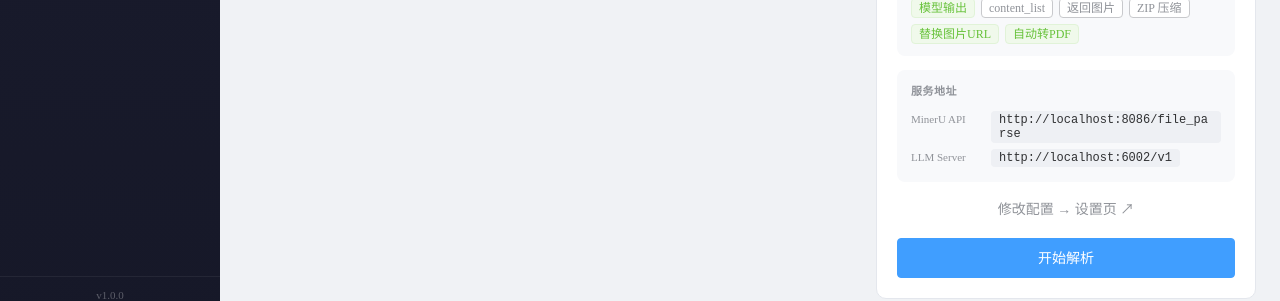
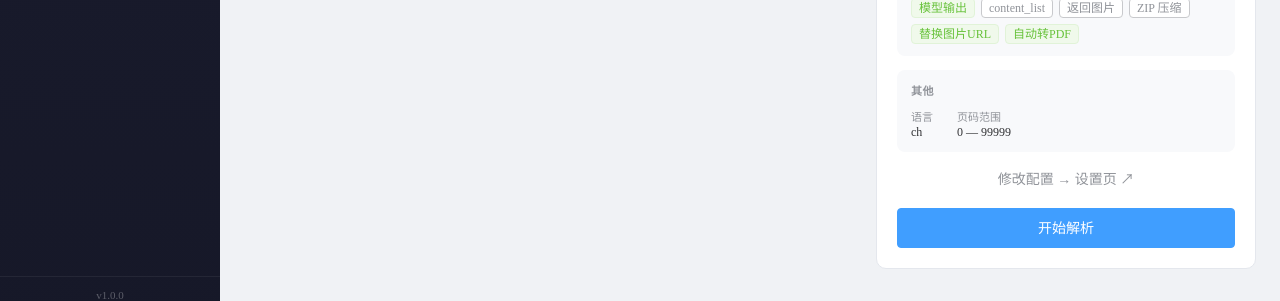
Before and after one commit to StanlySGY/mineru-batch, a Vue app in the folder frontend/: page /upload in a window 1280 px wide. Shown: the part 443-744 px from the top of the page. Built offline with nearby package versions, Linux system fonts and the light colour scheme; no server answers.

Commit message:
fix: 上传页配置摘要去掉冗余的服务地址，统一由节点选择展示

```diff
--- a/frontend/src/components/ConfigPanel.vue
+++ b/frontend/src/components/ConfigPanel.vue
@@ -20,8 +20,6 @@ const LABELS: Record<string, string> = {
   startPageId: '起始页码',
   endPageId: '结束页码',
   autoConvert: '自动转PDF',
-  mineruApi: 'MinerU API',
-  serverUrl: 'LLM Server',
   langList: '语言',
 }
 
@@ -63,23 +61,17 @@ function fmtBool(key: string): boolean {
       </div>
     </div>
 
-    <div class="summary-section sec-address">
-      <div class="section-title">服务地址</div>
-      <div class="addr-line">
-        <span class="addr-label">MinerU API</span>
-        <code class="addr-value">{{ fmt('mineruApi') }}</code>
-      </div>
-      <div class="addr-line">
-        <span class="addr-label">LLM Server</span>
-        <code class="addr-value">{{ fmt('serverUrl') }}</code>
-      </div>
-      <div v-if="fmt('langList') && fmt('langList') !== 'ch'" class="addr-line">
-        <span class="addr-label">语言</span>
-        <code class="addr-value">{{ fmt('langList') }}</code>
-      </div>
-      <div v-if="fmt('startPageId') !== '0' || fmt('endPageId') !== '99999'" class="addr-line">
-        <span class="addr-label">页码范围</span>
-        <code class="addr-value">{{ fmt('startPageId') }} — {{ fmt('endPageId') }}</code>
+    <div class="summary-section sec-meta">
+      <div class="section-title">其他</div>
+      <div class="meta-row">
+        <span class="meta-item">
+          <span class="meta-l">语言</span>
+          <span class="meta-v">{{ fmt('langList') }}</span>
+        </span>
+        <span class="meta-item">
+          <span class="meta-l">页码范围</span>
+          <span class="meta-v">{{ fmt('startPageId') }} — {{ fmt('endPageId') }}</span>
+        </span>
       </div>
     </div>
 
@@ -102,8 +94,9 @@ function fmtBool(key: string): boolean {
 .summary-value { font-size: 13px; color: #303133; font-weight: 500; word-break: break-all; }
 .toggle-row { display: flex; flex-wrap: wrap; gap: 6px; }
 .toggle-tag { font-size: 12px; }
-.sec-address .addr-line { display: flex; align-items: baseline; gap: 8px; padding: 3px 0; }
-.addr-label { font-size: 11px; color: #909399; flex-shrink: 0; min-width: 72px; }
-.addr-value { font-size: 12px; color: #303133; background: #eef0f4; padding: 2px 8px; border-radius: 4px; word-break: break-all; font-family: 'SF Mono', 'Fira Code', monospace; }
+.sec-meta .meta-row { display: flex; gap: 24px; }
+.sec-meta .meta-item { display: flex; flex-direction: column; gap: 1px; }
+.sec-meta .meta-l { font-size: 11px; color: #909399; }
+.sec-meta .meta-v { font-size: 12px; color: #303133; font-weight: 500; }
 .config-hint { text-align: center; padding-top: 2px; }
 </style>
```
